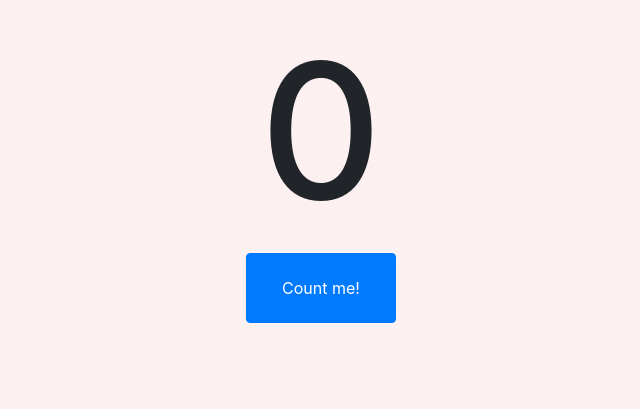
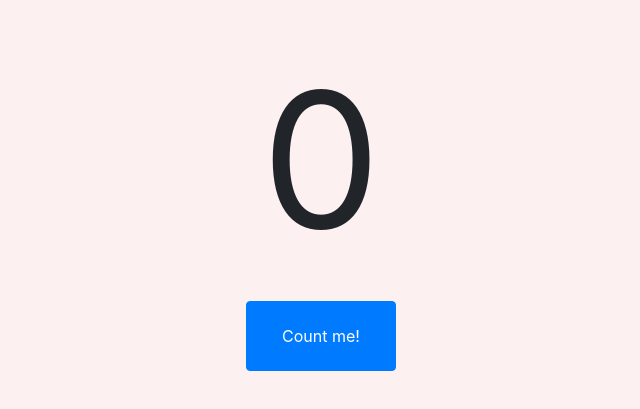
Before and after one commit to Ebazhanov/click-counter, a React (Create React App) app: page / in a window 1280 px wide. Shown: the part 227-636 px from the top of the page, without its empty margins (319-959 px from the left). Built offline with nearby package versions, Linux system fonts and the light colour scheme.

Commit message:
-  updates

```diff
--- a/src/App.js
+++ b/src/App.js
@@ -16,7 +16,7 @@ class App extends React.Component {
     render() {
         return (
             <div>
-                <h6 className="displayedNumber">{this.state.value}</h6>
+                <div className="displayedNumber">{this.state.value}</div>
                 <button type="button" class="btn btn-primary" onClick={this.buttonClicked}>Count me!</button>
             </div>
         );
```
